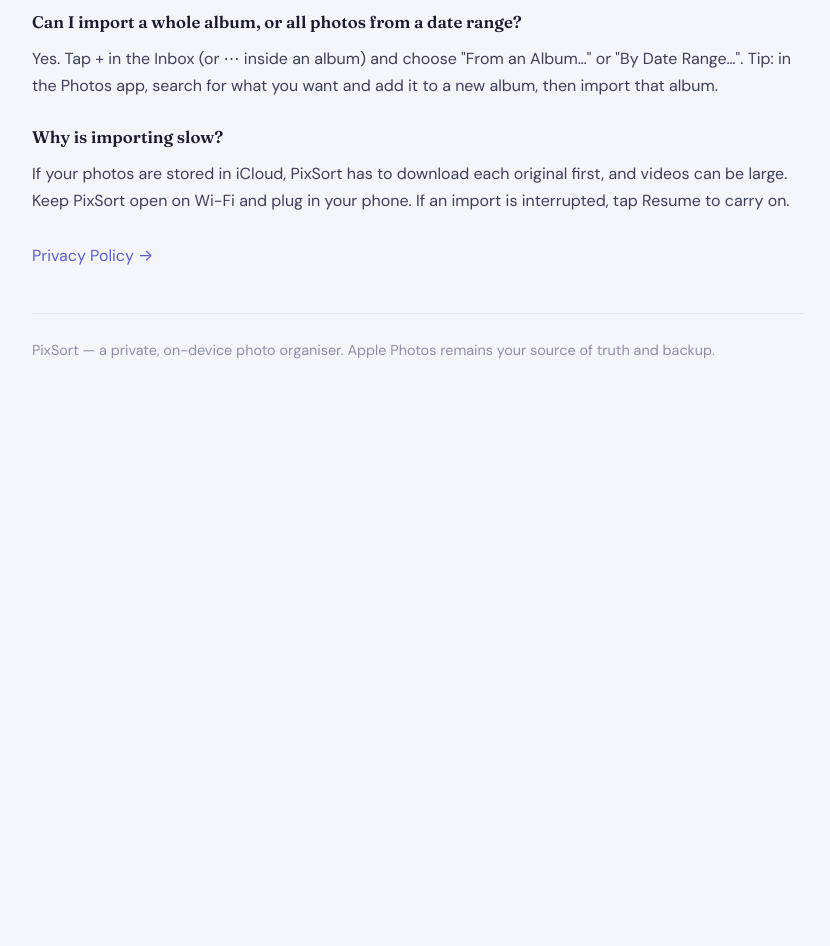
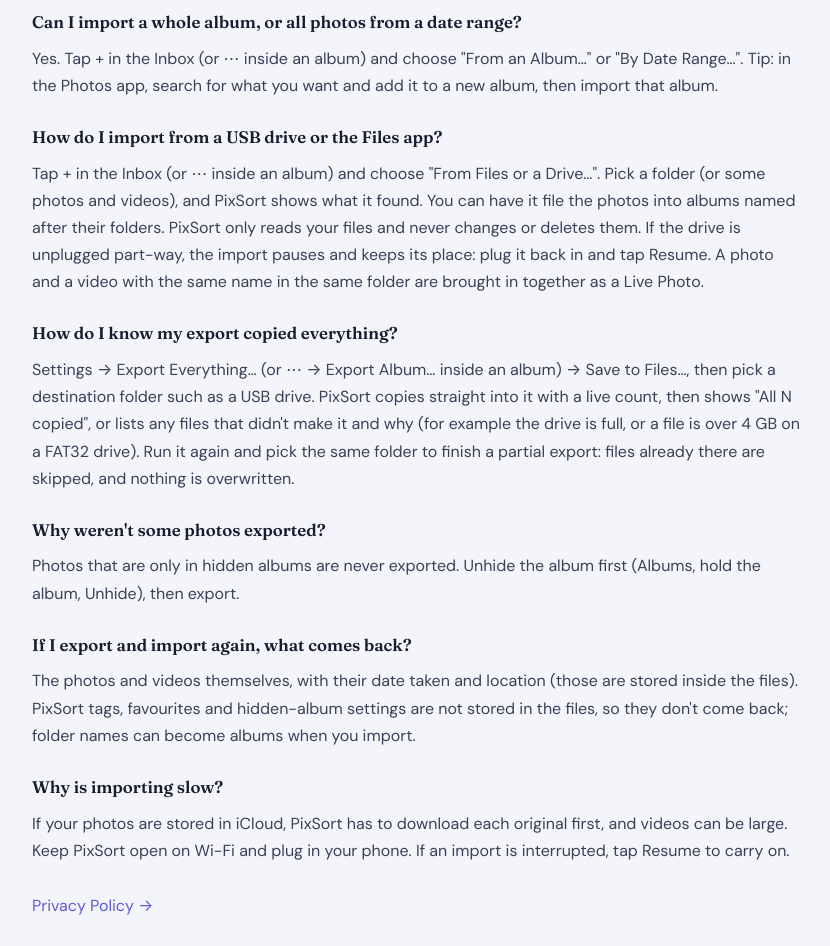
Before and after one commit to top10ae/pixsort-site, a plain HTML site: page support.html in a window 1280 px wide. Shown: the part 1740-2686 px from the top of the page, without its empty margins (222-1052 px from the left). Before the commit the page ends 2201 px from the top, so only its background shows below. Drawn offline with Linux system fonts and the light colour scheme.

Commit message:
Privacy and support: Files import, export with progress, hidden albums (PixSort 1.4)
Co-Authored-By: Claude Sonnet 5.5 <noreply@anthropic.com>

```diff
--- a/support.html
+++ b/support.html
@@ -87,6 +87,18 @@
   <p class="q">Can I import a whole album, or all photos from a date range?</p>
   <p>Yes. Tap + in the Inbox (or ⋯ inside an album) and choose "From an Album…" or "By Date Range…". Tip: in the Photos app, search for what you want and add it to a new album, then import that album.</p>
 
+  <p class="q">How do I import from a USB drive or the Files app?</p>
+  <p>Tap + in the Inbox (or ⋯ inside an album) and choose "From Files or a Drive…". Pick a folder (or some photos and videos), and PixSort shows what it found. You can have it file the photos into albums named after their folders. PixSort only reads your files and never changes or deletes them. If the drive is unplugged part-way, the import pauses and keeps its place: plug it back in and tap Resume. A photo and a video with the same name in the same folder are brought in together as a Live Photo.</p>
+
+  <p class="q">How do I know my export copied everything?</p>
+  <p>Settings → Export Everything… (or ⋯ → Export Album… inside an album) → Save to Files…, then pick a destination folder such as a USB drive. PixSort copies straight into it with a live count, then shows "All N copied", or lists any files that didn't make it and why (for example the drive is full, or a file is over 4 GB on a FAT32 drive). Run it again and pick the same folder to finish a partial export: files already there are skipped, and nothing is overwritten.</p>
+
+  <p class="q">Why weren't some photos exported?</p>
+  <p>Photos that are only in hidden albums are never exported. Unhide the album first (Albums, hold the album, Unhide), then export.</p>
+
+  <p class="q">If I export and import again, what comes back?</p>
+  <p>The photos and videos themselves, with their date taken and location (those are stored inside the files). PixSort tags, favourites and hidden-album settings are not stored in the files, so they don't come back; folder names can become albums when you import.</p>
+
   <p class="q">Why is importing slow?</p>
   <p>If your photos are stored in iCloud, PixSort has to download each original first, and videos can be large. Keep PixSort open on Wi-Fi and plug in your phone. If an import is interrupted, tap Resume to carry on.</p>
 
```
Also changed, not shown: privacy-policy.html (+3 -2 lines).
